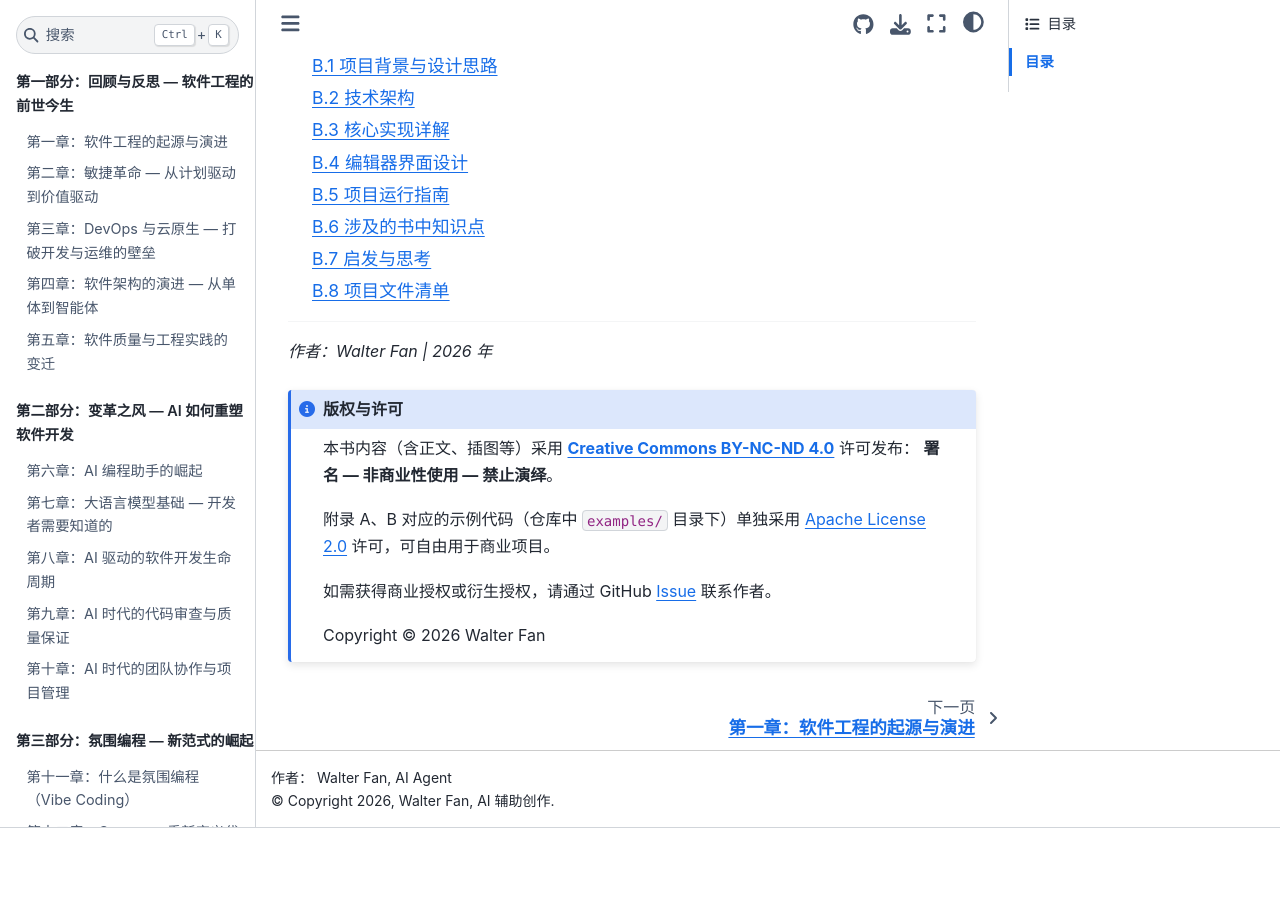
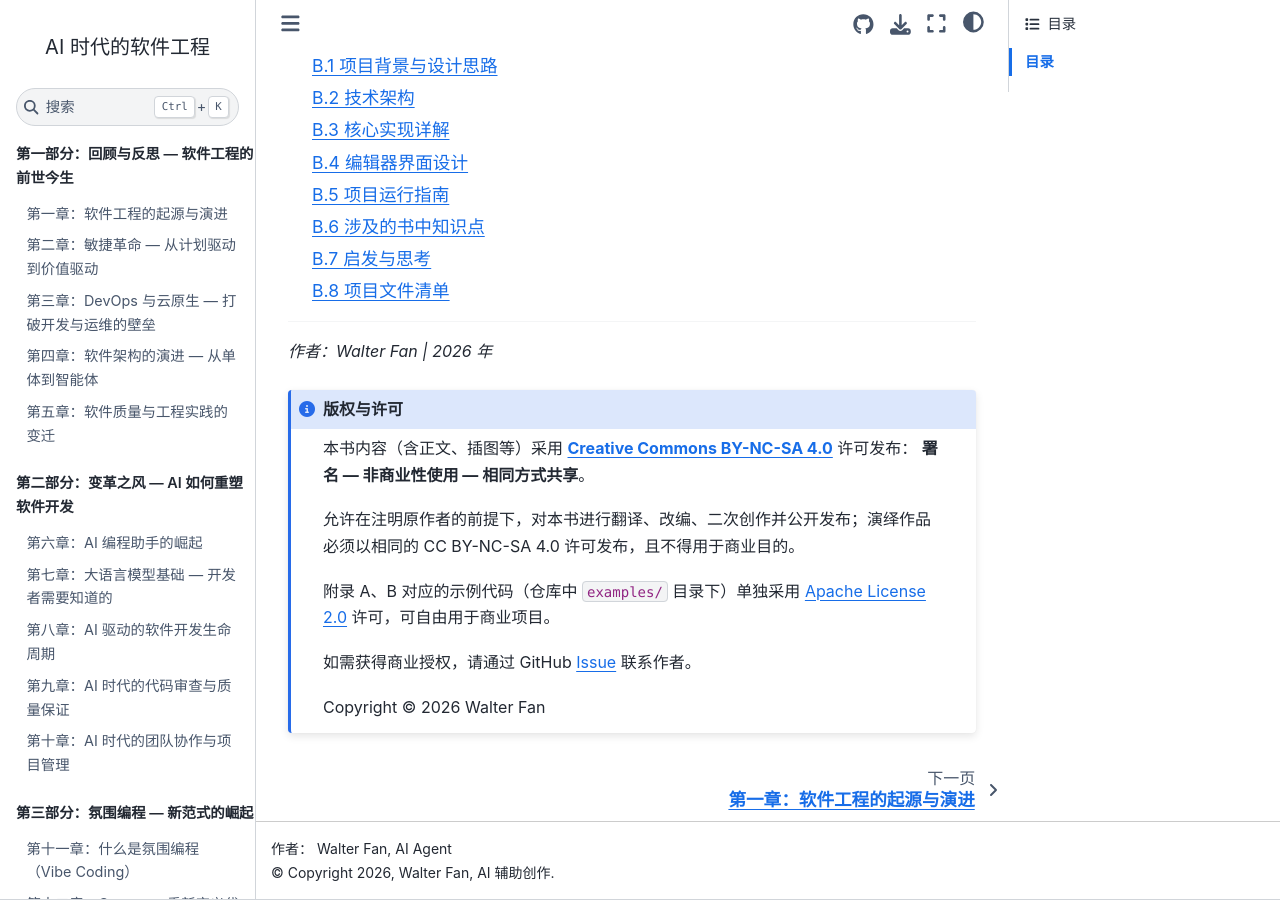
Before and after one commit to walterfan/walter-ai-engineering-book, a Sphinx documentation site: the page built from source/index.md, in a window 1280 px wide and 900 px high, scrolled down 10615 px. Built offline with Sphinx 7.4.7 and the Sphinx Book theme 1.1.4, drawn with Linux system fonts in a browser that asks for light colours; before the commit the page ends 11443 px from its top, so only the background shows below that.

````diff
--- a/pyproject.toml
+++ b/pyproject.toml
@@ -18,7 +18,7 @@
 name = "walter-ai-engineering-book"
 version = "1.0.0"
 description = "Sphinx build toolchain for 'AI 时代的软件工程：从敏捷开发到氛围编程'"
-license = "CC-BY-NC-ND-4.0"
+license = "CC-BY-NC-SA-4.0"
 readme = "README.md"
 authors = [{ name = "Walter Fan" }]
 requires-python = ">=3.11,<4.0"
--- a/source/index.md
+++ b/source/index.md
@@ -89,12 +89,14 @@ appendix_b
 
 ```{admonition} 版权与许可
 :class: note
-本书内容（含正文、插图等）采用 [**Creative Commons BY-NC-ND 4.0**](https://creativecommons.org/licenses/by-nc-nd/4.0/) 许可发布：
-**署名 — 非商业性使用 — 禁止演绎**。
+本书内容（含正文、插图等）采用 [**Creative Commons BY-NC-SA 4.0**](https://creativecommons.org/licenses/by-nc-sa/4.0/) 许可发布：
+**署名 — 非商业性使用 — 相同方式共享**。
+
+允许在注明原作者的前提下，对本书进行翻译、改编、二次创作并公开发布；演绎作品必须以相同的 CC BY-NC-SA 4.0 许可发布，且不得用于商业目的。
 
 附录 A、B 对应的示例代码（仓库中 `examples/` 目录下）单独采用 [Apache License 2.0](https://www.apache.org/licenses/LICENSE-2.0) 许可，可自由用于商业项目。
 
-如需获得商业授权或衍生授权，请通过 GitHub [Issue](https://github.com/walterfan/walter-ai-engineering-book/issues) 联系作者。
+如需获得商业授权，请通过 GitHub [Issue](https://github.com/walterfan/walter-ai-engineering-book/issues) 联系作者。
 
 Copyright © 2026 Walter Fan
 ```
````
Also changed, not shown: README.md (+7 -5 lines), 1 other file.
